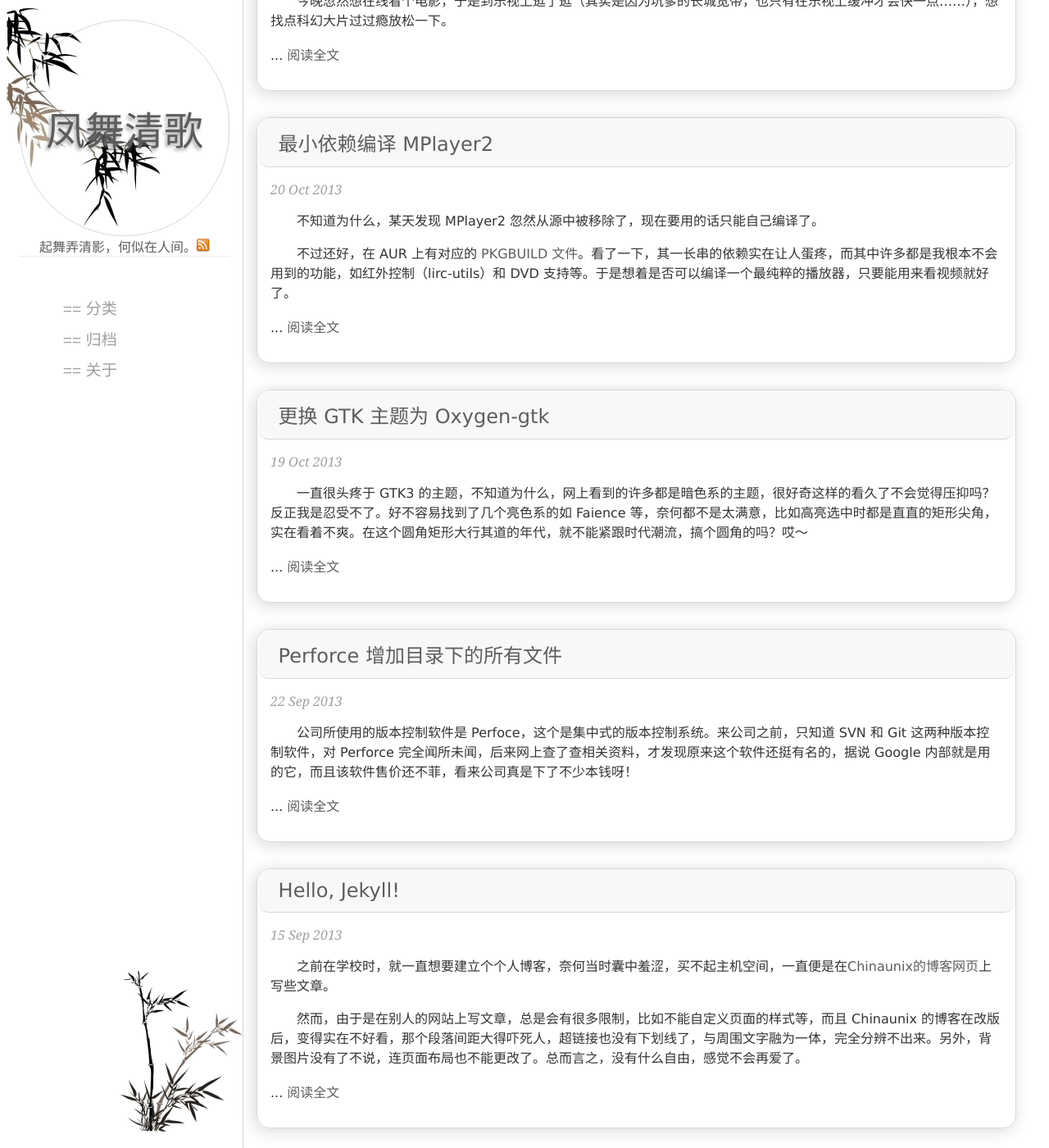
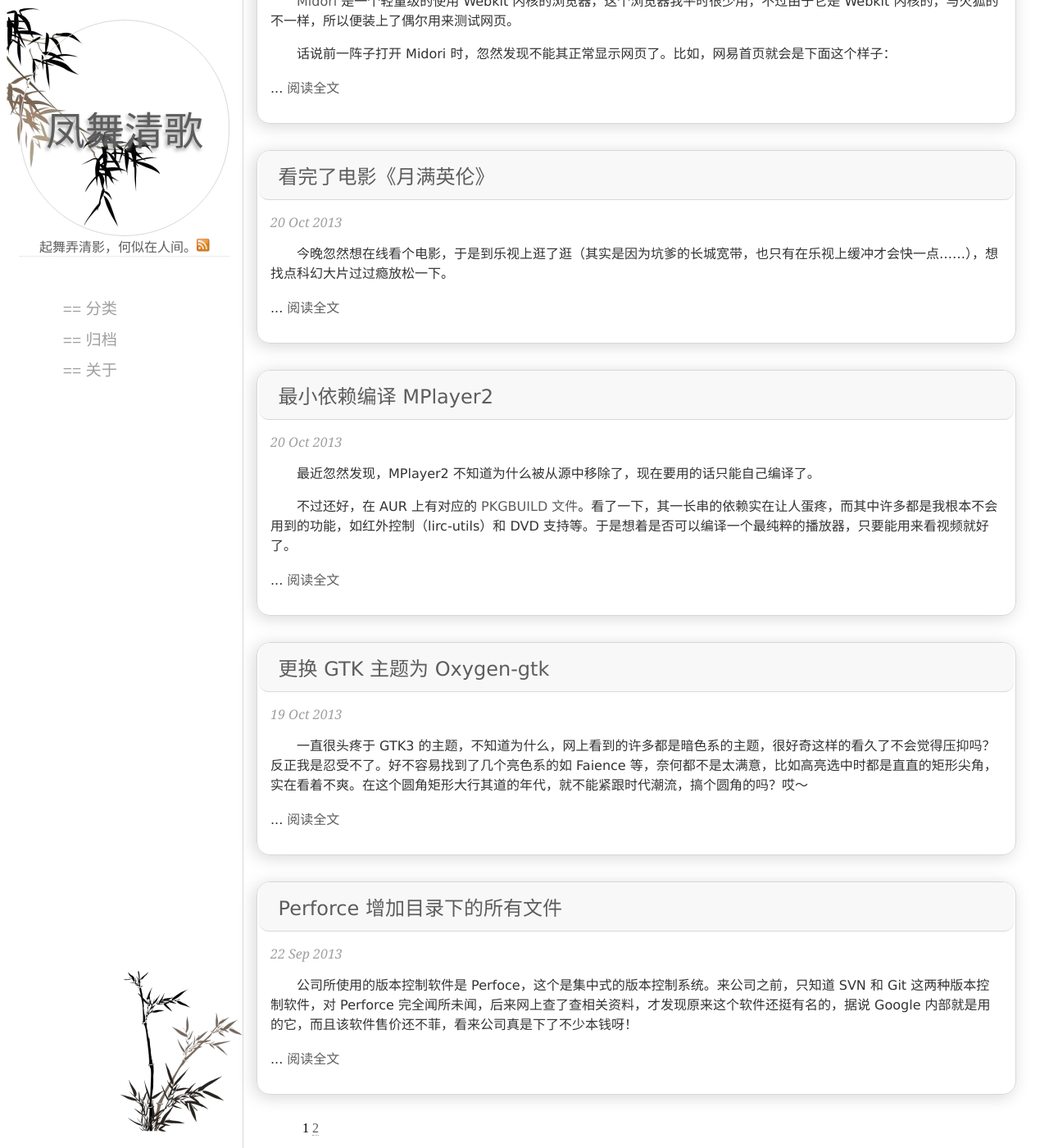
Before and after one commit to silverzhaojr/silverzhaojr.github.io, a Jekyll site: the page built from index.html, in a window 1280 px wide and 1400 px high, scrolled down 213 px. Shown: the whole window at 82% size. Built offline with Jekyll 4.4.1, drawn with Linux system fonts in a browser that asks for light colours; Markdown is read by kramdown in place of the engine named in the settings; the list of posts is cut into pages by our own code; some of the changed lines change nothing that is shown; some of the changed text lies outside the part shown.

Commit message:
upload a post part1

```diff
--- a/_posts/2013-10-19-compile-mplayer2-no-dep.md
+++ b/_posts/2013-10-19-compile-mplayer2-no-dep.md
@@ -8,7 +8,7 @@ tags: Linux
 
 ---
 
-不知道为什么，某天发现 MPlayer2 忽然从源中被移除了，现在要用的话只能自己编译了。
+最近忽然发现，MPlayer2 不知道为什么被从源中移除了，现在要用的话只能自己编译了。
 
 不过还好，在 AUR 上有对应的 [PKGBUILD 文件][ref-1]。看了一下，其一长串的依赖实在让人蛋疼，而其中许多都是我根本不会用到的功能，如红外控制（lirc-utils）和 DVD 支持等。于是想着是否可以编译一个最纯粹的播放器，只要能用来看视频就好了。
 
--- a/_posts/2013-10-20-movie-yue-man-ying-lun.md
+++ b/_posts/2013-10-20-movie-yue-man-ying-lun.md
@@ -33,7 +33,7 @@ tags: 文艺小清新
 参考资料：
 
 > 1. [《月满英伦》（豆瓣）][ref-1]
-> 2. [《月满英伦》在线观看][ref-2]
+> 2. [《月满英伦》在线观看——乐视网][ref-2]
 
 [ref-1]: http://movie.douban.com/subject/1301070/
 [ref-2]: http://www.letv.com/ptv/vplay/640073.html
--- /dev/null
+++ b/_posts/2013-10-21-midori-display-problem-p1.md
@@ -0,0 +1,51 @@
+---
+
+layout: post
+title: Midori 浏览器中文显示空白的问题（上）
+motto: 道隐于小成，言隐于荣华。——《庄子·齐物论》
+date: 2013-10-21 16:16
+tags: Linux
+
+---
+
+[Midori][ref-1] 是一个轻量级的使用 Webkit 内核的浏览器，这个浏览器我平时很少用，不过由于它是 Webkit 内核的，与火狐的不一样，所以便装上了偶尔用来测试网页。
+
+话说前一阵子打开 Midori 时，忽然发现不能其正常显示网页了。比如，网易首页就会是下面这个样子：
+
+<!-- more -->
+
+[![网易首页截图1][pic-20131021.01]][pic-20131021.01]
+
+呵，好雪！白茫茫的一片，有诗为证：
+
+> 才见岭头云似盖，已惊岩下雪如尘。
+
+> 千峰笋石千株玉，万树松萝万朵银。
+
+不好意思，忍不住诗兴大发了……
+
+看着这茫茫一片，我的心也不禁茫然了：什么情况？虽说平时不怎么用它，可是也不能直接罢工不干了呀！
+
+由于 Archlinux 是滚动升级的发行版，首先想到的就是是否因为系统更新而导致了什么依赖问题，于是连忙去查看日志。一番检查之下，哈哈，果然！
+
+Midori 原本有个库依赖为 `libwebkit`，但是最近更新后，变为了 `webkitgtk2`。网上搜索了下，这个 `webkitgtk2` 好像确实有点问题，但是似乎和我这个问题没有什么关系。好吧，看来看去也不知道到底问题在哪，那先降级 Midori 试试。
+
+由于原有的 [Arch Rollback Machine (ARM)][ref-2] 已被关闭了，所以只好到 [Midori 的官网][ref-1]上下载了以前的版本。然而，一连试了好几个之前的版本，问题却依然还在。
+
+怒了！于是决定自己编译 `webkitgtk2`。研究了一下相关的编译选项后，开工！最后，在等了足足一个小时却依然还未编译完成的痛苦状态中终于决定放弃这个方法。
+
+继续苦坐着苦思冥想绞尽脑汁了几个小时，实在拿这个问题没辙了。唉，没办法，只能先放着了，待以后哪天忽然小宇宙爆发了再来解决。
+
+（待续……）
+
+------
+
+参考链接：
+
+> 1. [Midori: A lightweight, fast, and free web browser][ref-1]
+> 2. [The original ARM has been closed on 2013-08-18][ref-2]
+
+[pic-20131021.01]: https://ucry3q.bay.livefilestore.com/y2pc9i_6hSdrxYwJtQ8eyIKy9ryAXjaqGS88vJEnUDDFAAvBhGXc5H9ZKei6fuJk2DRKRAogtThYXl1GLqWkZU80T8YHZMQwu9oMTNDrQQehto/2013-10-21.01.png?psid=1
+
+[ref-1]: http://midori-browser.org/
+[ref-2]: https://bbs.archlinux.org/viewtopic.php?pid=1313360#p1313360
```
